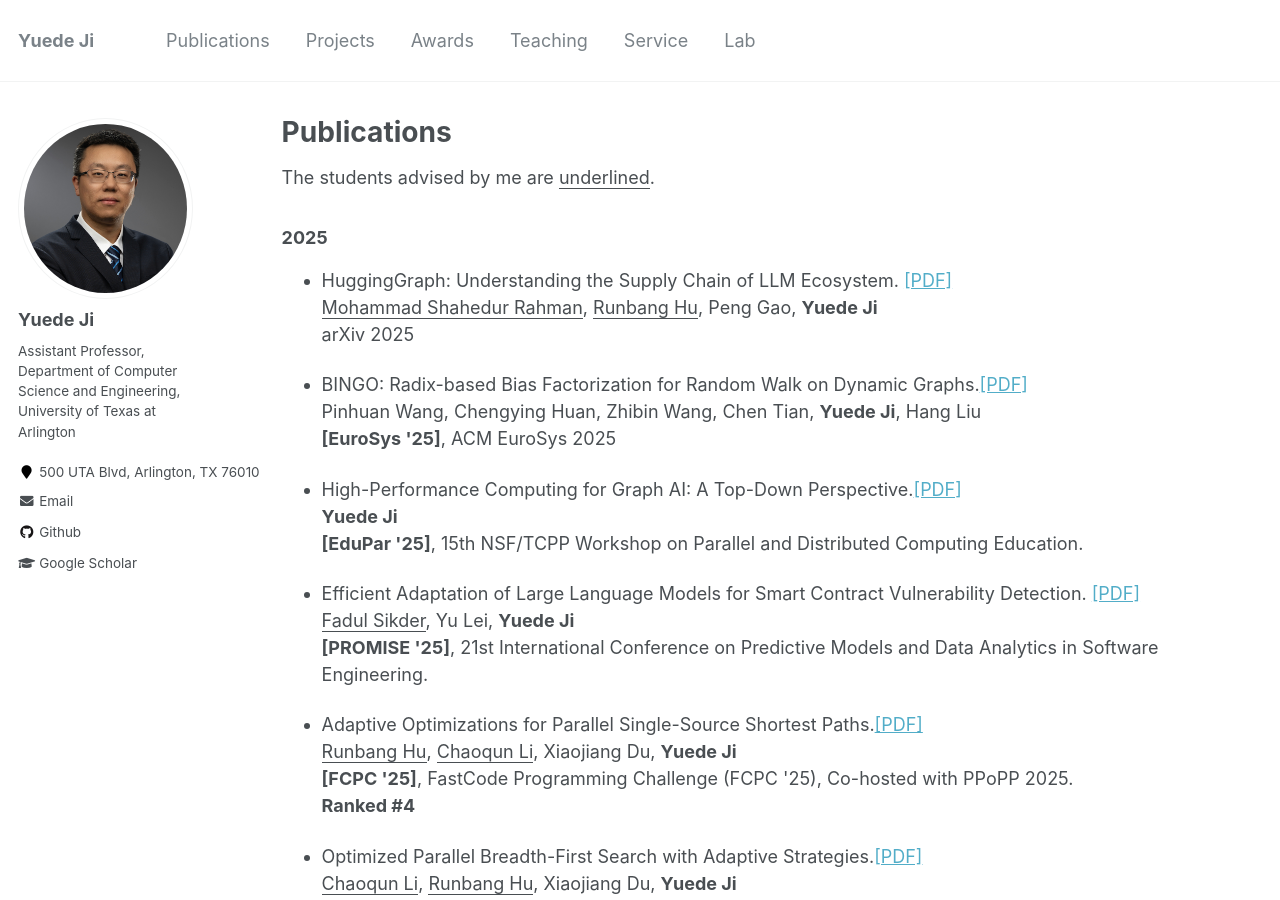
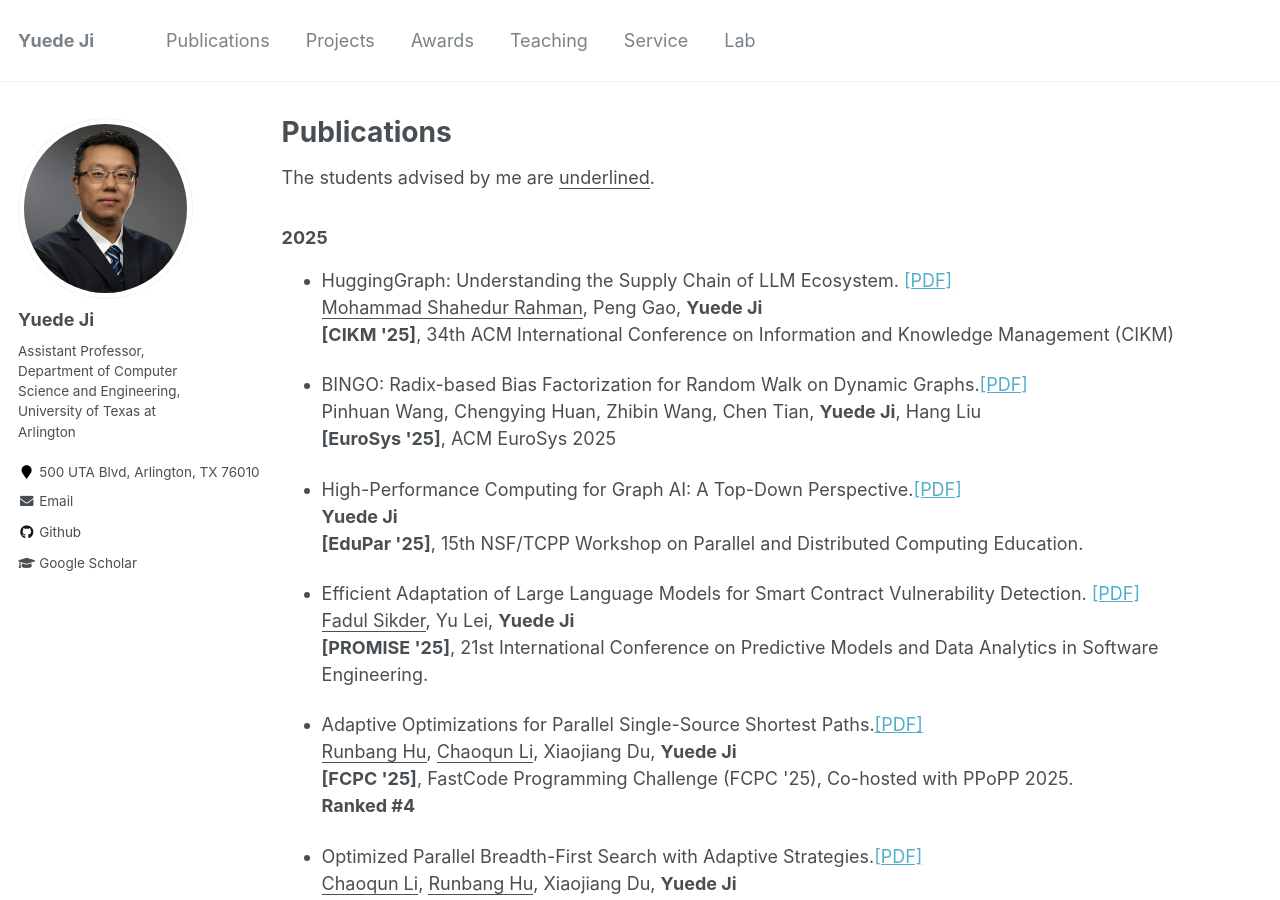
Before and after one commit to yuede/yuede.github.io, a Jekyll site: the page built from _pages/publications.md, in a window 1280 px wide and 900 px high. Built offline with Jekyll 4.4.1, drawn with Linux system fonts in a browser that asks for light colours.

Commit message:
update CIKM

```diff
--- a/_pages/publications.md
+++ b/_pages/publications.md
@@ -11,8 +11,8 @@ author_profile: true
 The students advised by me are <u>underlined</u>.
 ### 2025
 * HuggingGraph: Understanding the Supply Chain of LLM Ecosystem. [[PDF]](https://arxiv.org/pdf/2507.14240)<br/>
-<u>Mohammad Shahedur Rahman</u>, <u>Runbang Hu</u>, Peng Gao, <strong>Yuede Ji</strong><br/>
-arXiv 2025<br/>
+<u>Mohammad Shahedur Rahman</u>, Peng Gao, <strong>Yuede Ji</strong><br/>
+<strong>[CIKM \'25]</strong>, 34th ACM International Conference on Information and Knowledge Management (CIKM)<br/>
 
 * BINGO: Radix-based Bias Factorization for Random Walk on Dynamic Graphs.[[PDF]](https://dl.acm.org/doi/10.1145/3689031.3717456)<br/>
 Pinhuan Wang, Chengying Huan, Zhibin Wang, Chen Tian, <strong>Yuede Ji</strong>, Hang Liu<br/>
```
Also changed, not shown: _pages/about.md (+3 -1 lines).
